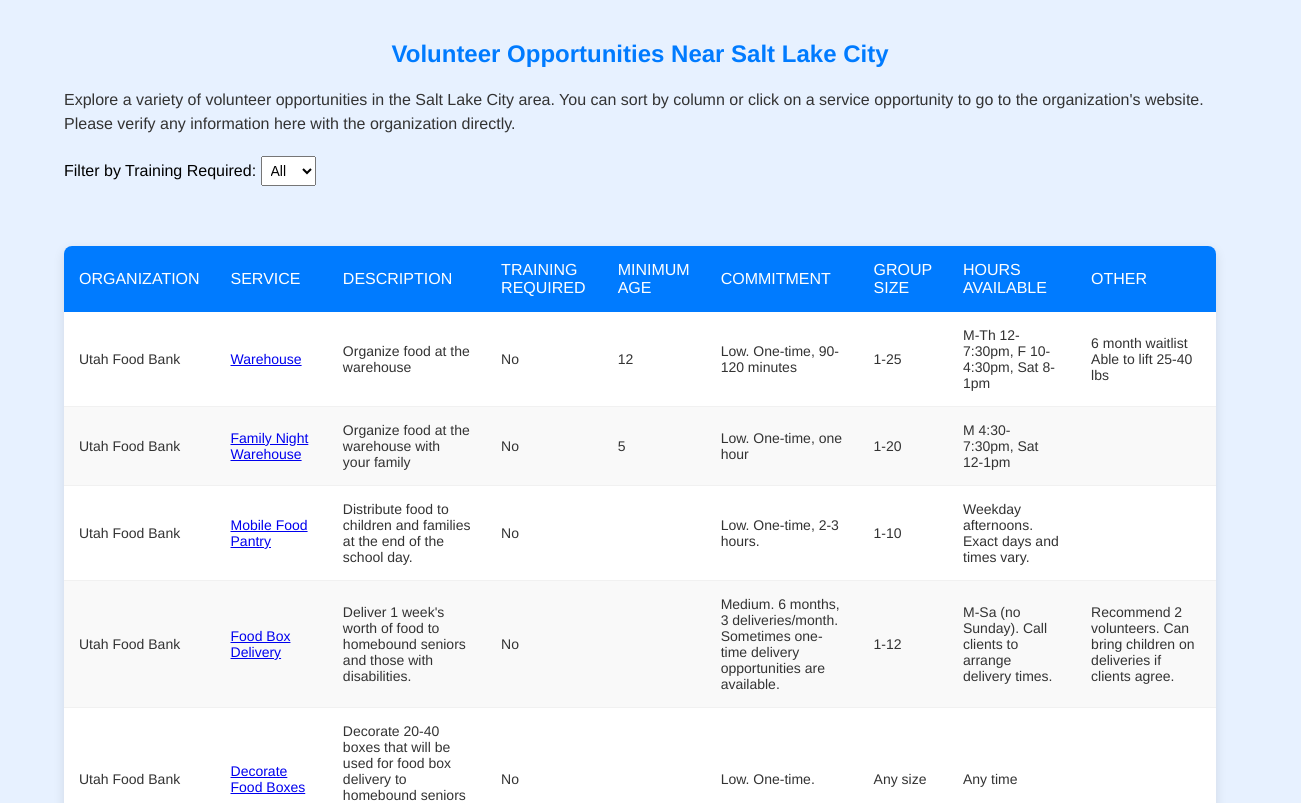
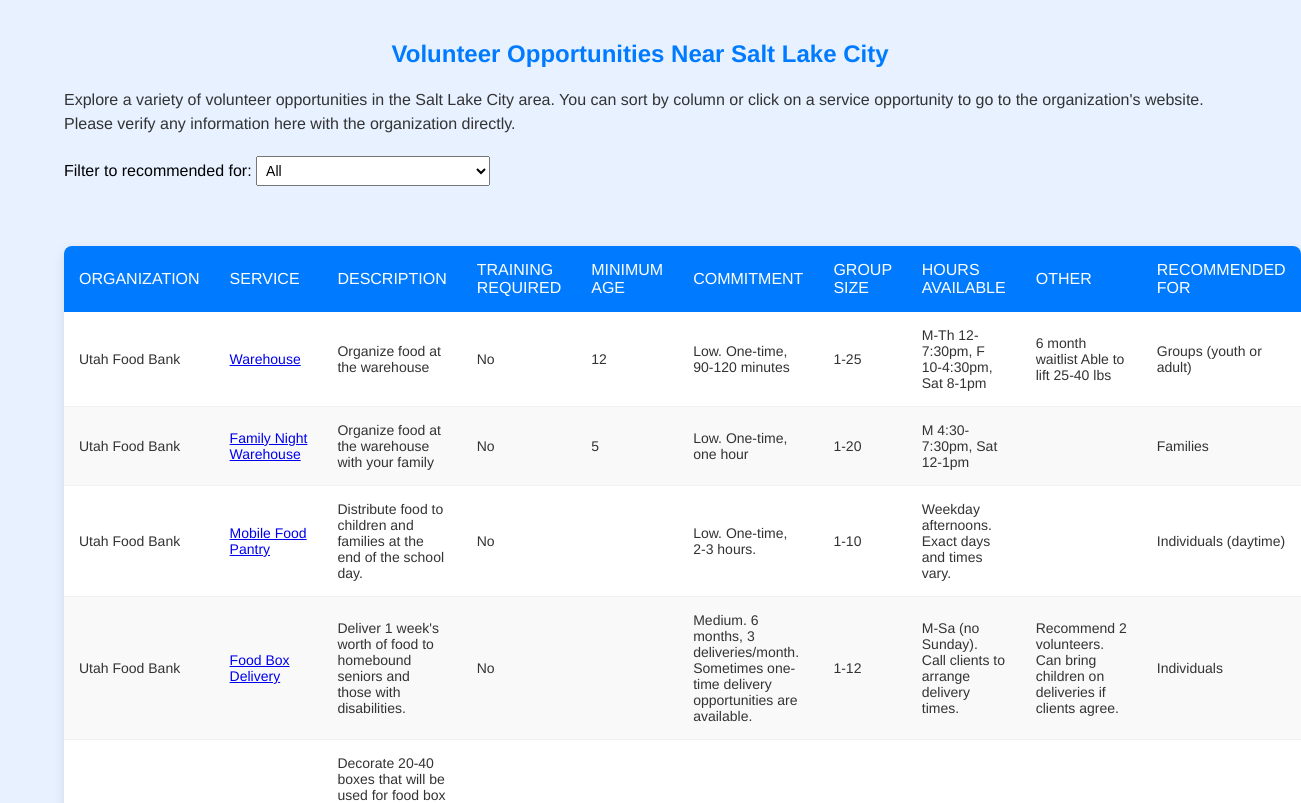
Before and after one commit to eringong/volunteer, a React (Create React App) app: page / in a window 1280 px wide. Shown: the top 803 px of the page, 1301 px wide, since content can reach past the window. Built offline with nearby package versions, Linux system fonts and the light colour scheme.

Commit message:
new filter

```diff
--- a/src/Table.js
+++ b/src/Table.js
@@ -32,8 +32,12 @@
   // Filter data based on "Training required" field
   const filteredData = data.filter((item) => {
     if (filterTraining === 'all') return true; // No filter applied
-    if (filterTraining === 'yes') return item['Training required'].toLowerCase() === 'yes';
-    if (filterTraining === 'no') return item['Training required'].toLowerCase() === 'no';
+    if (filterTraining === 'Families') return item['Recommended for'].toLowerCase() === 'families';
+    if (filterTraining === 'Individuals') return item['Recommended for'].toLowerCase() === 'individuals';
+    if (filterTraining === 'Individuals (daytime)') return item['Recommended for'].toLowerCase() === 'individuals (daytime)';
+    if (filterTraining === 'Individuals (evening/weekend)') return item['Recommended for'].toLowerCase() === 'individuals (evening/weekend)';
+    if (filterTraining === 'Groups (any age)') return item['Recommended for'].toLowerCase() === 'groups (any age)';
+    if (filterTraining === 'Groups (youth or adult)') return item['Recommended for'].toLowerCase() === 'groups (youth or adult)';
     return true;
   });
 
@@ -54,11 +58,15 @@
   return (
     <div>
       {/* Dropdown to select filter for "Training required" */}
-      <label htmlFor="filter">Filter by Training Required: </label>
+      <label htmlFor="filter">Filter to recommended for: </label>
       <select id="filter" value={filterTraining} onChange={(e) => setFilterTraining(e.target.value)}>
         <option value="all">All</option>
-        <option value="yes">Yes</option>
-        <option value="no">No</option>
+        <option value="families">families</option>
+        <option value="individuals">individuals</option>
+        <option value="individuals (daytime)">individuals (daytime)</option>
+        <option value="individuals (evenings/weekends)">individuals (evenings/weekends)</option>
+        <option value="groups (any age)">groups (any age)</option>
+        <option value="groups (youth or adult)">groups (youth or adult)</option>
       </select>
 
       <table>
@@ -69,11 +77,11 @@
             <th onClick={() => handleSort('Description')}>Description</th>
             <th onClick={() => handleSort('Training required')}>Training Required</th>
             <th onClick={() => handleSort('Minimum age')}>Minimum Age</th>
-            {/* New columns added to the header */}
             <th onClick={() => handleSort('Commitment')}>Commitment</th>
             <th onClick={() => handleSort('Group size')}>Group Size</th>
             <th onClick={() => handleSort('Hours available')}>Hours Available</th>
             <th onClick={() => handleSort('Other')}>Other</th>
+            <th onClick={() => handleSort('Recommend for')}>Recommended for</th>
           </tr>
         </thead>
         <tbody>
@@ -88,11 +96,11 @@
               <td>{item.Description}</td>
               <td>{item['Training required']}</td>
               <td>{item['Minimum age']}</td>
-              {/* New columns displayed in the body */}
               <td>{item.Commitment}</td>
               <td>{item['Group size']}</td>
               <td>{item['Hours available']}</td>
               <td>{item.Other}</td>
+              <td>{item['Recommended for']}</td>
             </tr>
           ))}
         </tbody>
```
Also changed, not shown: public/data.csv.
